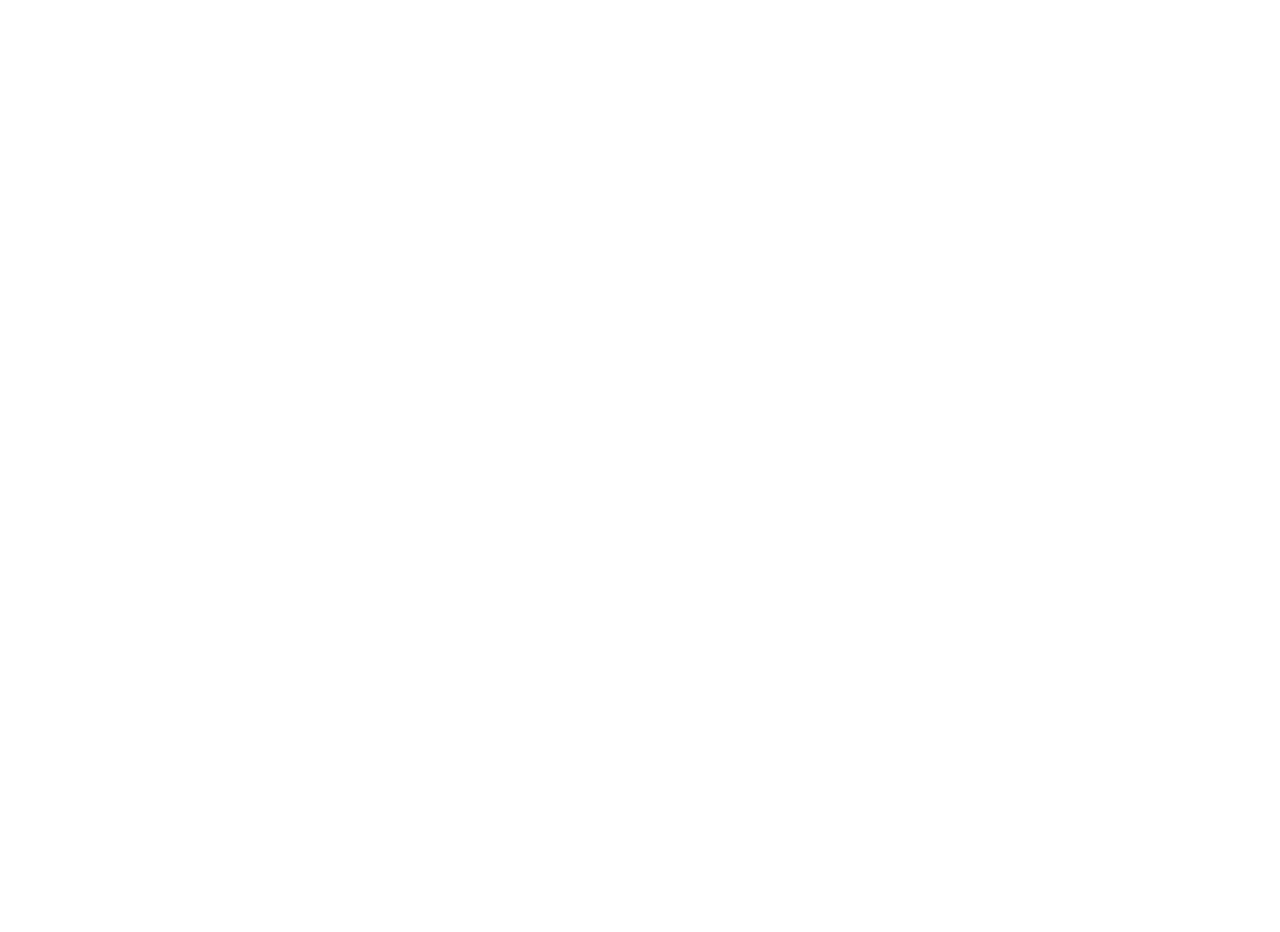
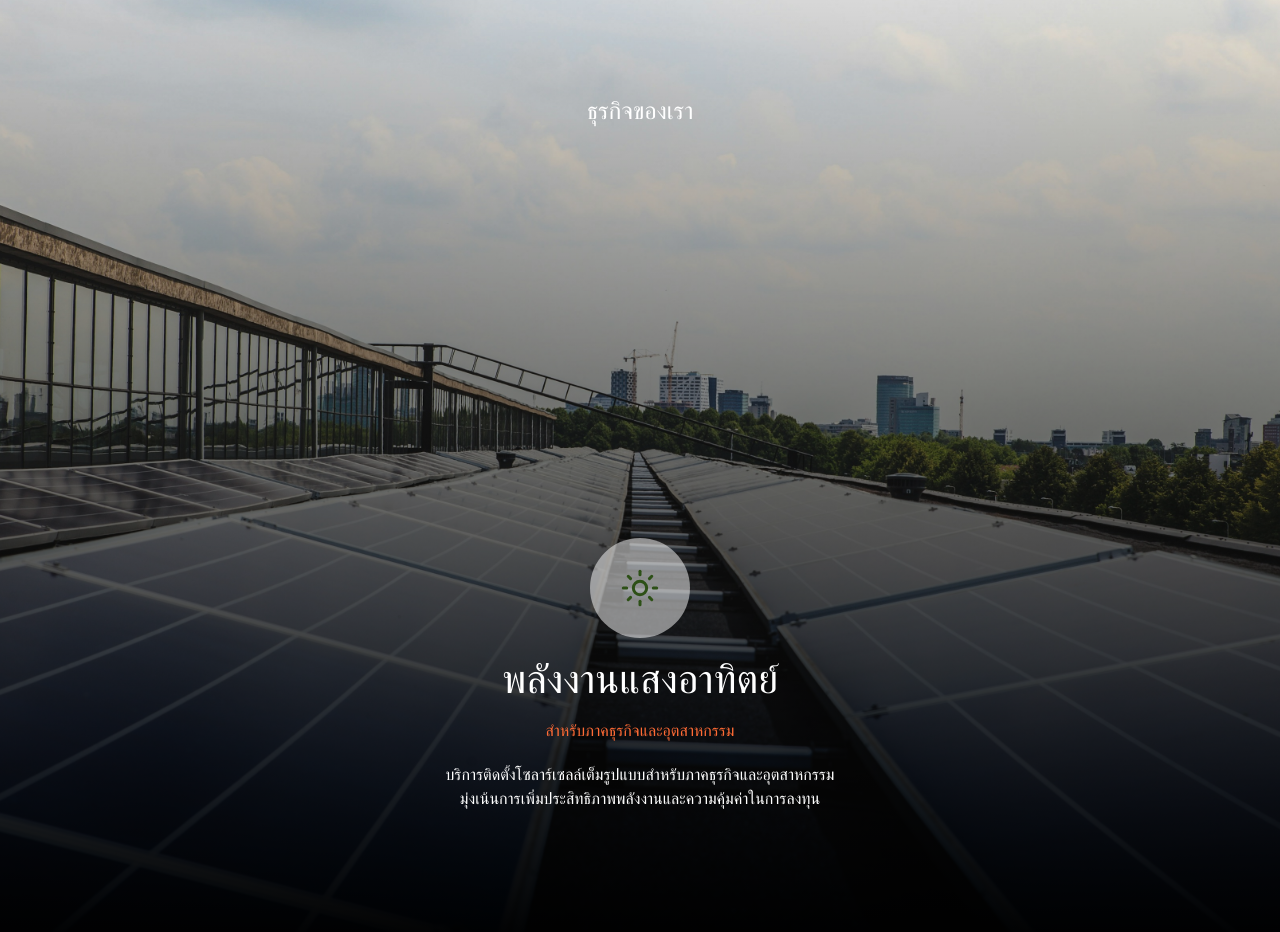
Before and after one commit to craxidile/power-express, a React (Create React App) app: page /#/ in a window 1280 px wide. Shown: the part 1800-2732 px from the top of the page. Before the commit the page ends 1722 px from the top, so only its background shows below. Built offline with nearby package versions, Linux system fonts and the light colour scheme; a web font is replaced by a local one.

Commit message:
chore: add business section

```diff
--- a/src/components/screens/front/index.tsx
+++ b/src/components/screens/front/index.tsx
@@ -2,12 +2,14 @@
 
 import SectionSlogan from "./sections/section-slogan";
 import SectionBenefits from "./sections/section-benefits";
+import SectionBusiness from "./sections/section-business";
 
 const FrontScreen = (props: PropsWithChildren): ReactElement => {
   return (
     <div className="flex flex-col justify-start items-stretch">
       <SectionSlogan />
       <SectionBenefits />
+      <SectionBusiness />
     </div>
   );
 };
--- a/src/components/screens/front/sections/section-benefits/index.tsx
+++ b/src/components/screens/front/sections/section-benefits/index.tsx
@@ -10,7 +10,7 @@
       <SafeArea>
         <div className="flex flex-col justify-start items-stretch">
           <img className="block h-16 self-center" alt="Logo" src={p('logo-dark.png')} />
-          <h2 className="block self-center px-0 pt-6 pb-4 text-3xl font-medium">
+          <h2 className="block self-center px-0 pt-6 pb-4 text-3hxl font-medium">
             5 เหตุผลที่ธุรกิจชั้นนำเลือก Power Express
           </h2>
           <div className="self-center mb-12 bg-sep-green-light w-12 h-1" />
--- /dev/null
+++ b/src/components/screens/front/sections/section-business/index.tsx
@@ -0,0 +1,32 @@
+import {p} from "../../../../../utils/path-utils";
+
+const SectionBusiness = () => {
+  return (
+    <section className="relative h-[1020px] bg-gray-100 flex flex-col justify-start items-stretch"
+             style={{background: `url(${p('mock/front/section-business/bg.jpg')}) no-repeat center/cover`}}>
+      <div className="absolute left-0 top-0 w-full h-full bg-gradient-to-b from-[rgba(0,0,0,0)] to-black" />
+      <div className="z-[1] relative mx-auto h-full w-full max-w-[932px] px-6 pt-[160px] pb-[80px] flex flex-col justify-start items-stretch">
+        <span className="text-center text-white text-2xl font-medium">ธุรกิจของเรา</span>
+        <div className="flex-1" />
+        <div className="mb-16 gap-y-5 flex flex-col justify-start items-stretch">
+          <div className="self-center w-[100px] h-[100px] rounded-full bg-white-a50 flex flex-col justify-center items-center">
+            <img className="block" alt="Icon" src={p('mock/front/section-business/ic-sun.svg')} />
+          </div>
+          <h2 className="m-0 p-0 leading-none text-white font-medium text-4hxl text-center">
+            พลังงานแสงอาทิตย์
+          </h2>
+          <span className="text-base font-medium text-cta-primary text-center">
+            สำหรับภาคธุรกิจและอุตสาหกรรม
+          </span>
+          <p className="text-base text-white text-center">
+            บริการติดตั้งโซลาร์เซลล์เต็มรูปแบบสำหรับภาคธุรกิจและอุตสาหกรรม
+            <br/>
+            มุ่งเน้นการเพิ่มประสิทธิภาพพลังงานและความคุ้มค่าในการลงทุน
+          </p>
+        </div>
+      </div>
+    </section>
+  );
+};
+
+export default SectionBusiness;
--- a/tailwind.config.js
+++ b/tailwind.config.js
@@ -6,6 +6,7 @@
   theme: {
     extend: {
       colors: {
+        'white-a50': 'rgba(255, 255, 255, .5)',
         'white-a70': 'rgba(255, 255, 255, .7)',
         'black-a30': 'rgba(0, 0, 0, .3)',
         'green-a10': 'rgba(123, 206, 67, .1)',
@@ -18,6 +19,8 @@
       },
       fontSize: {
         '2hxl': '1.75rem',
+        '3hxl': '2rem',
+        '4hxl': '2.5rem',
       }
     },
   },
```
Also changed, not shown: public/mock/front/section-business/bg.jpg (added), public/mock/front/section-business/ic-sun.svg (added).
